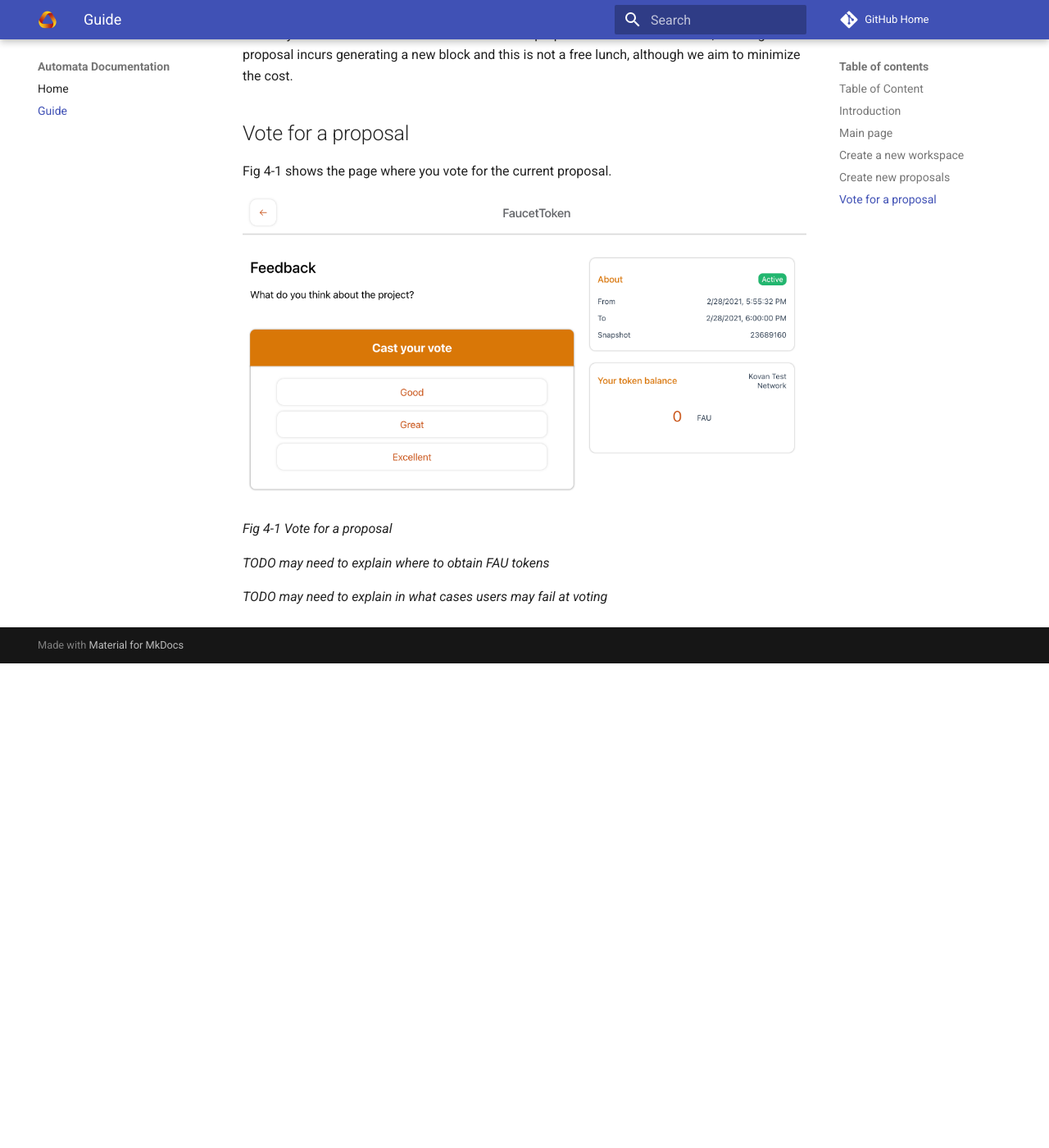
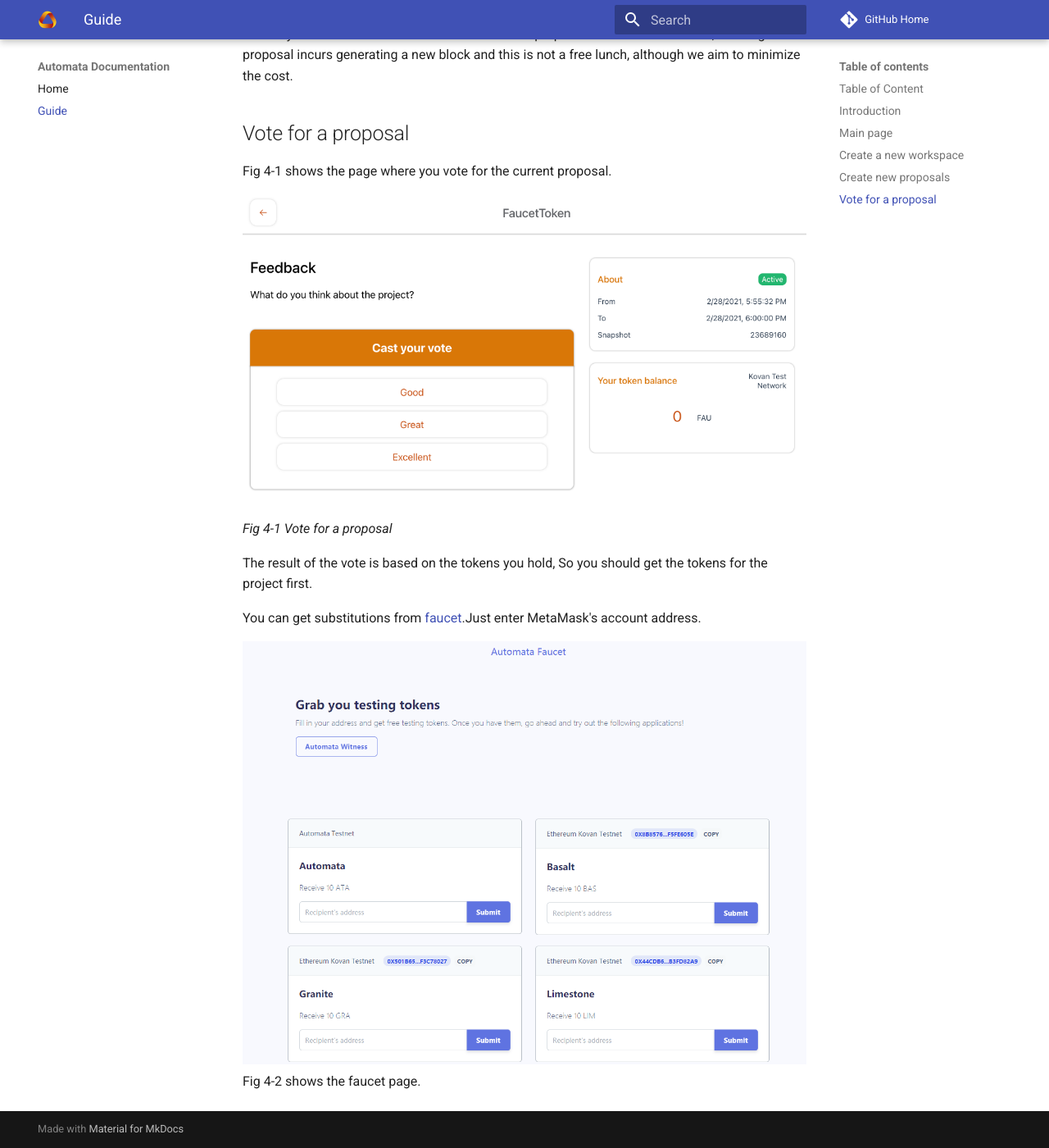
Before and after one commit to automata-network/docs, an MkDocs documentation site: the page built from docs/guide/witness-get-started.md, in a window 1280 px wide and 1400 px high, scrolled down 4057 px. Shown: the whole window at 82% size. Built offline with MkDocs 1.6.1 and Material for MkDocs 9.7.7, drawn with Linux system fonts in a browser that asks for light colours; comment, search, counter and statistics services are not loaded; before the commit the page ends 4866 px from its top, so only the background shows below that.

Commit message:
Add fauect token

```diff
--- a/docs/guide/witness-get-started.md
+++ b/docs/guide/witness-get-started.md
@@ -47,14 +47,16 @@
 
 You may also need sufficient fund to create a new proposal. As mentioned earlier, creating a new proposal incurs generating a new block and this is not a free lunch, although we aim to minimize the cost.
 
+
 ## Vote for a proposal
 Fig 4-1 shows the page where you vote for the current proposal.
 
 ![Vote for proposal](https://github.com/automata-network/docs/blob/master/docs/images/vote_proposal.png?raw=true)
 *Fig 4-1 Vote for a proposal*
 
+The result of the vote is based on the tokens you hold, So you should get the tokens for the project first.
 
-*TODO may need to explain where to obtain FAU tokens*
+You can get substitutions from [faucet](https://faucet.ata.network).Just enter MetaMask's account address.
 
-
-*TODO may need to explain in what cases users may fail at voting*
+![Faucet Token](/images/faucet_token.png)
+Fig 4-2 shows the faucet page.
```
Also changed, not shown: docs/index.md (+6 -0 lines), docs/images/faucet_token.png (added).
